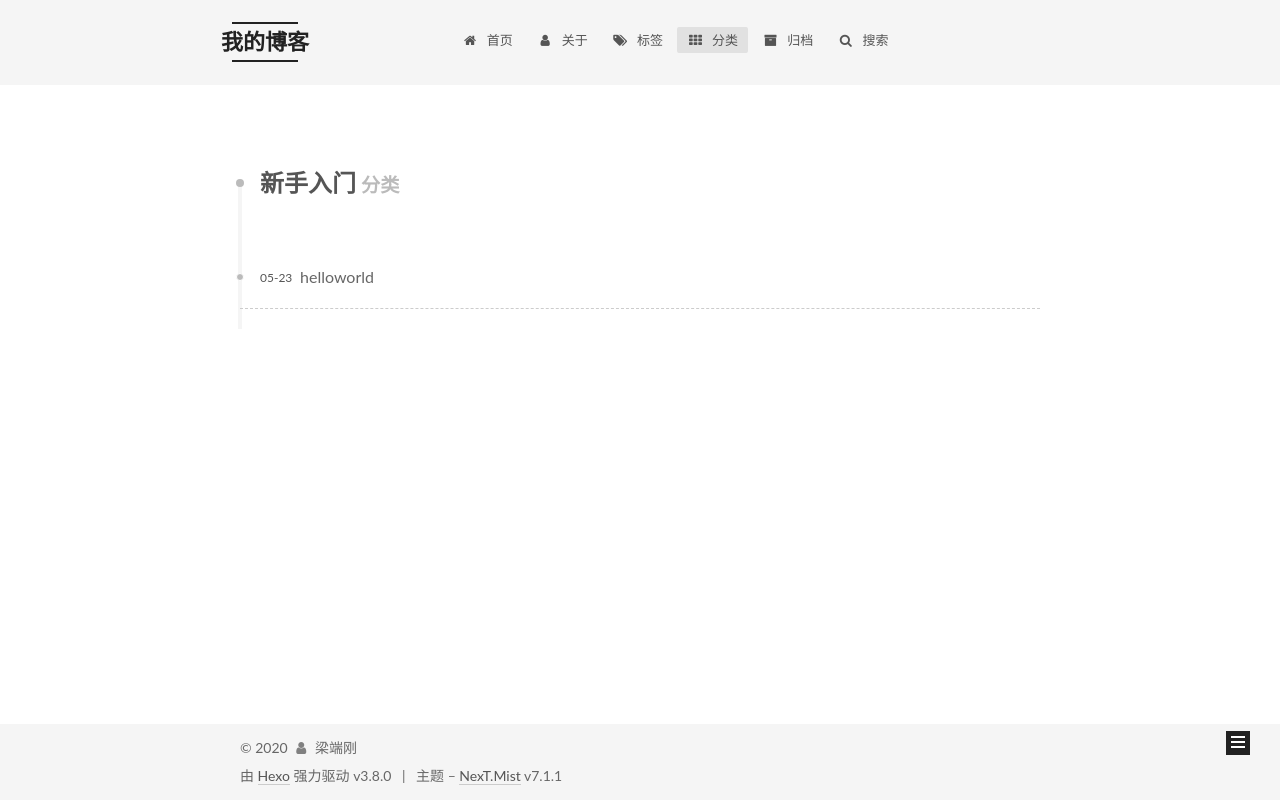
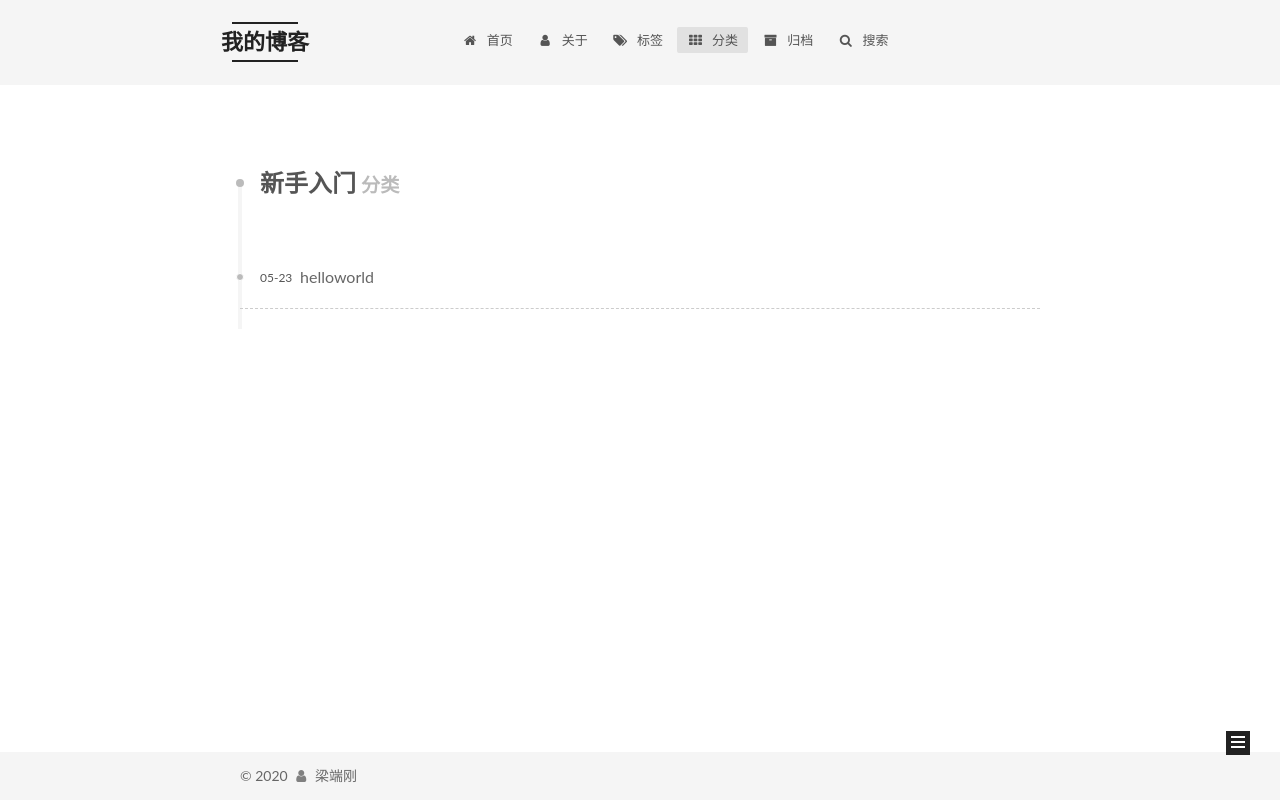
Before and after one commit to liangdg/liangdg.github.io, a plain HTML site: page categories/新手入门/index.html in a window 1280 px wide. Drawn offline with Linux system fonts and the light colour scheme.

Commit message:
change index

```diff
--- a/categories/新手入门/index.html
+++ b/categories/新手入门/index.html
@@ -552,15 +552,15 @@
 </div>
 
 
-  <div class="powered-by">由 <a href="https://hexo.io" class="theme-link" rel="noopener" target="_blank">Hexo</a> 强力驱动 v3.8.0</div>
+  <!--<div class="powered-by">由 <a href="https://hexo.io" class="theme-link" rel="noopener" target="_blank">Hexo</a> 强力驱动 v3.8.0</div>-->
 
 
 
-  <span class="post-meta-divider">|</span>
+  <!--<span class="post-meta-divider">|</span>-->
 
 
 
-  <div class="theme-info">主题 – <a href="https://theme-next.org" class="theme-link" rel="noopener" target="_blank">NexT.Mist</a> v7.1.1</div>
+  <!--<div class="theme-info">主题 – <a href="https://theme-next.org" class="theme-link" rel="noopener" target="_blank">NexT.Mist</a> v7.1.1</div>-->
 
 
 
```
